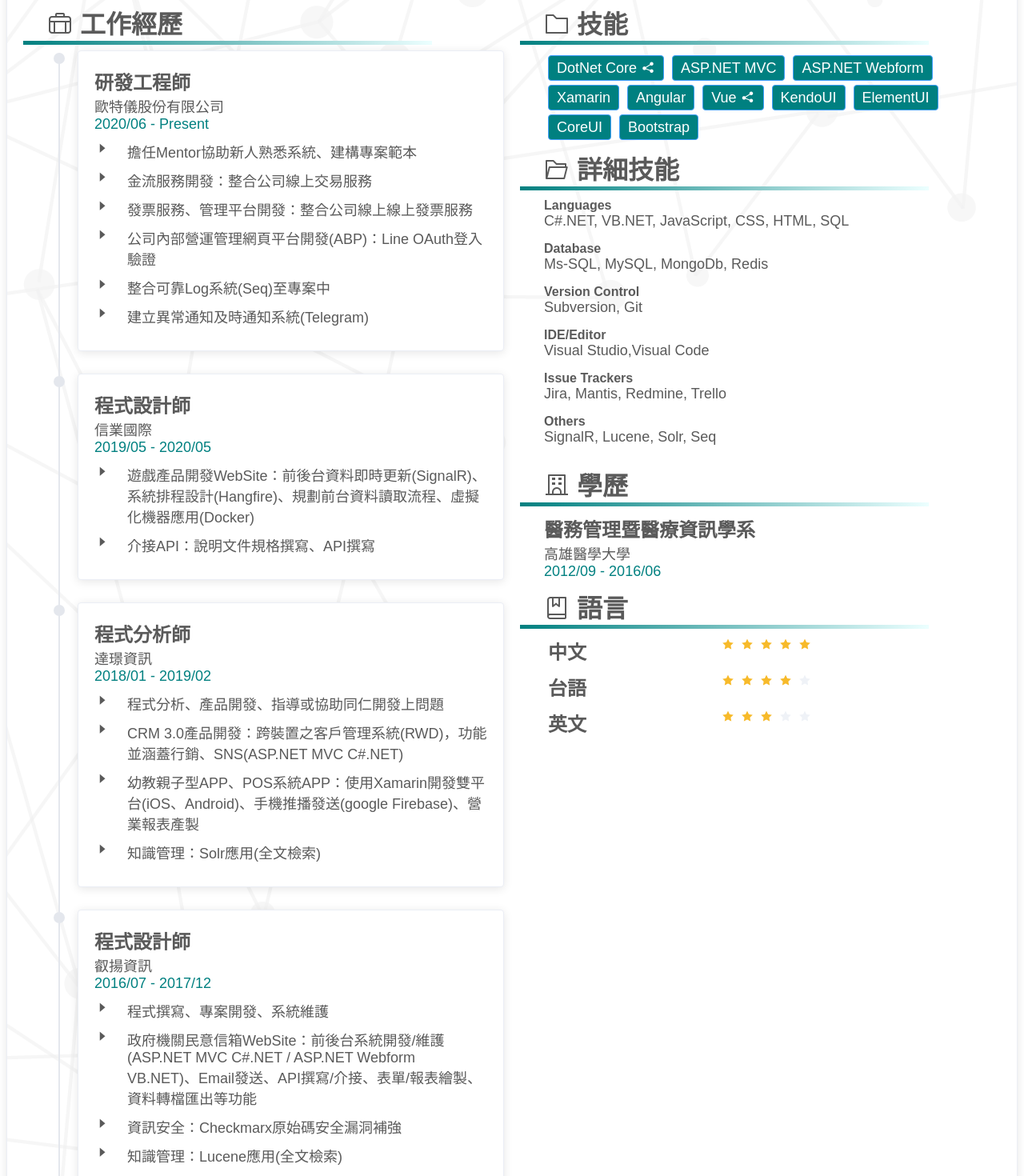
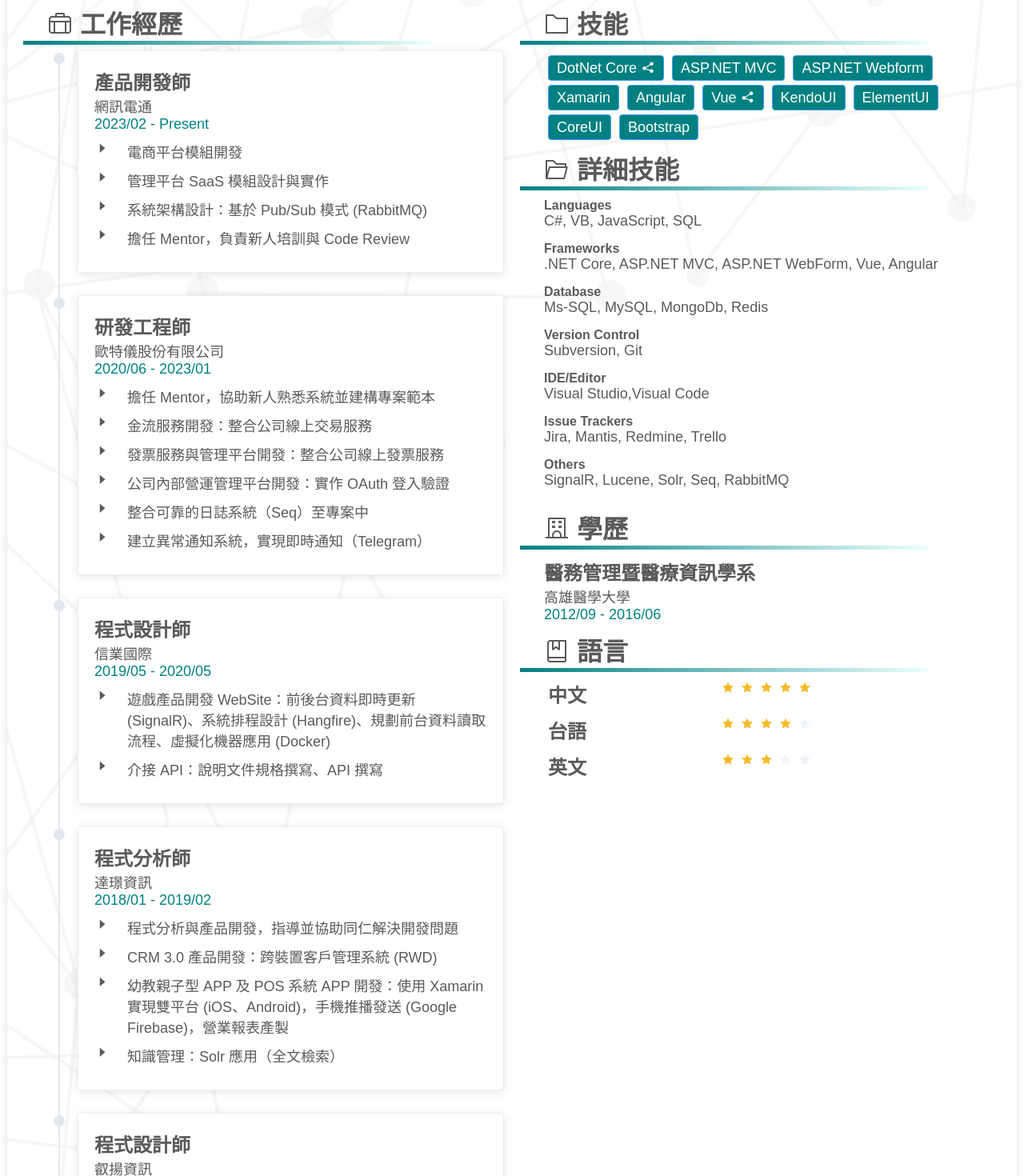
Before and after one commit to genius9450/resume, a Vue app: page / in a window 1280 px wide. Shown: the part 220-1690 px from the top of the page at 80% size. Built offline with nearby package versions, Linux system fonts and the light colour scheme.

Commit message:
更新履歷

```diff
--- a/src/components/ExperienceSection.vue
+++ b/src/components/ExperienceSection.vue
@@ -51,10 +51,21 @@ export default {
   data: function () {
     return {
         activities: [
+          {
+          title: this.$i18n.t('productDeveloper'),
+          company: this.$i18n.t('telexpress'),
+          timestamp: '2023/02 - Present',
+          taskList: [
+            this.$i18n.t('telexpress_task1'),
+            this.$i18n.t('telexpress_task2'),
+            this.$i18n.t('telexpress_task3'),
+            this.$i18n.t('telexpress_task4')
+          ]
+        },
         {
           title: this.$i18n.t('developmentEngineer'),
           company: this.$i18n.t('altob'),
-          timestamp: '2020/06 - Present',
+          timestamp: '2020/06 - 2023/01',
           taskList: [
             this.$i18n.t('altob_task1'),
             this.$i18n.t('altob_task2'),
--- a/src/components/OtherSkillSection.vue
+++ b/src/components/OtherSkillSection.vue
@@ -31,7 +31,11 @@ export default {
         otherSkillList: [
          {
            type: 'Languages',
-           desc: 'C#.NET, VB.NET, JavaScript, CSS, HTML, SQL'
+           desc: 'C#, VB, JavaScript, SQL'
+         },
+         {
+           type: 'Frameworks',
+           desc: '.NET Core, ASP.NET MVC, ASP.NET WebForm, Vue, Angular'
          },
          {
            type: 'Database',
@@ -51,7 +55,7 @@ export default {
          },
          {
            type: 'Others',
-           desc: 'SignalR, Lucene, Solr, Seq'
+           desc: 'SignalR, Lucene, Solr, Seq, RabbitMQ'
          }
         ]
       };
--- a/src/lang/en.json
+++ b/src/lang/en.json
@@ -3,34 +3,41 @@
     "myTitle": "Full Stack Developer",
 
     "workExperience": "WORK EXPERIENCE",
+    "productDeveloper": "Product Developer",
     "developmentEngineer": "Development Engineer",
     "programmer": "Programmer",
     "programAnalyst": "Program Analyst",
     "assistantProgrammer": "Assistant Programmer",
 
+    "telexpress": "Telexpress",
+    "telexpress_task1": "E-commerce platform module development",
+    "telexpress_task2": "SaaS module design and implementation for management platforms",
+    "telexpress_task3": "System architecture design: Pub/Sub pattern (RabbitMQ)",
+    "telexpress_task4": "Mentor role: onboarding new team members and conducting Code Reviews",
+
     "altob": "ALTOB INC.",
-    "altob_task1": "Served as Mentor to assist colleague to solve development problems, establish the project template",
-    "altob_task2": "Project Development - Cash flow：Integrate online trading services",
-    "altob_task3": "Project Development - Invoice：Integrate online and offline invoice services",
-    "altob_task4": "Project Development - Website(Management)：Develop with ABP, and implement Line OAuth login",
-    "altob_task5": "Integrate a reliable log system(using Seq) into project",
-    "altob_task6": "Establish an exception notification system(using Telegram)",
+    "altob_task1": "Mentored new team members and built project templates",
+    "altob_task2": "Integrated payment services into the online transaction system",
+    "altob_task3": "Developed invoice services and management platforms",
+    "altob_task4": "Built an internal management platform with OAuth authentication",
+    "altob_task5": "Integrated Seq logging system into projects",
+    "altob_task6": "Created a real-time exception notification system via Telegram",
 
     "shinya": "SIN YE International Co.",
-    "shinya_task1": "Product Development - Website(Game): Real-time data(SignalR), schedule jobs(Hangfire), virtualization application(Docker)",
-    "shinya_task2": "Writing system document, API development",
+    "shinya_task1": "Product Development - Website(Game): Real-time data (SignalR), schedule jobs (Hangfire), virtualization application (Docker)",
+    "shinya_task2": "API Integration: Writing specification documents and API development",
 
     "dajin": "Dajin Software",
-    "dajin_task1": "Program analysis, product development, and help colleague solve development problems",
-    "dajin_task2": "Product Development - Website(CRM): Develop with ASP.NET MVC",
-    "dajin_task3": "Product Development - APP(Electronic contact book, POS): Develop with Xamarin(iOS,Android), push notification(google Firebase),report design",
-    "dajin_task4": "Project Development - Knowledge management system: Develop with Solr(Full-Text Search)",
+    "dajin_task1": "Program analysis, product development, and help team members solve development problems",
+    "dajin_task2": "CRM 3.0 product development: Cross-device customer management system (RWD)",
+    "dajin_task3": "Parent-child APP, POS system APP development: Xamarin-based cross-platform (iOS, Android), mobile push notifications (Google Firebase), and business report generation",
+    "dajin_task4": "Knowledge management: Solr application (full-text search)",
 
     "gss": "Galaxy Software Services",
     "gss_task1": "Project development, system maintenance",
-    "gss_task2": "Project Development - Website(Government CRM): Develop with ASP.NET MVC/ASP.NET Webform, email sending, report design, data exporting",
+    "gss_task2": "Website(Government CRM): Including front-end and back-end system development, email sending, API writing and integration, form and report design, and data conversion/export",
     "gss_task3": "Information Security: Fix Application Security issue (with Checkmarx)",
-    "gss_task4": "Project Development - Knowledge management system: Develop with Lucene(Full-Text Search) ",
+    "gss_task4": "Knowledge management: Lucene application (full-text search)",
 
     "introduction": "Enjoy the use of limited resources to solve the current problems, and be willing to add some ideas in the development and design process, and also like to discuss with the team to stimulate different thinking, and hope to develop the great products that can solve the problem.",
 
--- a/src/lang/zh.json
+++ b/src/lang/zh.json
@@ -3,34 +3,41 @@
     "myTitle": "全端工程師",
 
     "workExperience": "工作經歷",
+    "productDeveloper": "產品開發師",
     "developmentEngineer": "研發工程師",
     "programmer": "程式設計師",
     "programAnalyst": "程式分析師",
     "assistantProgrammer": "助理工程師",
 
+    "telexpress": "網訊電通",
+    "telexpress_task1": "電商平台模組開發",
+    "telexpress_task2": "管理平台 SaaS 模組設計與實作",
+    "telexpress_task3": "系統架構設計：基於 Pub/Sub 模式 (RabbitMQ)",
+    "telexpress_task4": "擔任 Mentor，負責新人培訓與 Code Review",
+
     "altob": "歐特儀股份有限公司",
-    "altob_task1": "擔任Mentor協助新人熟悉系統、建構專案範本",
+    "altob_task1": "擔任 Mentor，協助新人熟悉系統並建構專案範本",
     "altob_task2": "金流服務開發：整合公司線上交易服務",
-    "altob_task3": "發票服務、管理平台開發：整合公司線上線上發票服務",
-    "altob_task4": "公司內部營運管理網頁平台開發(ABP)：Line OAuth登入驗證",
-    "altob_task5": "整合可靠Log系統(Seq)至專案中",
-    "altob_task6": "建立異常通知及時通知系統(Telegram)",
+    "altob_task3": "發票服務與管理平台開發：整合公司線上發票服務",
+    "altob_task4": "公司內部營運管理平台開發：實作 OAuth 登入驗證",
+    "altob_task5": "整合可靠的日誌系統（Seq）至專案中",
+    "altob_task6": "建立異常通知系統，實現即時通知（Telegram）",
 
     "shinya": "信業國際",
-    "shinya_task1": "遊戲產品開發WebSite：前後台資料即時更新(SignalR)、系統排程設計(Hangfire)、規劃前台資料讀取流程、虛擬化機器應用(Docker)",
-    "shinya_task2": "介接API：說明文件規格撰寫、API撰寫",
+    "shinya_task1": "遊戲產品開發 WebSite：前後台資料即時更新 (SignalR)、系統排程設計 (Hangfire)、規劃前台資料讀取流程、虛擬化機器應用 (Docker)",
+    "shinya_task2": "介接 API：說明文件規格撰寫、API 撰寫",
 
     "dajin": "達璟資訊",
-    "dajin_task1": "程式分析、產品開發、指導或協助同仁開發上問題",
-    "dajin_task2": "CRM 3.0產品開發：跨裝置之客戶管理系統(RWD)，功能並涵蓋行銷、SNS(ASP.NET MVC C#.NET)",
-    "dajin_task3": "幼教親子型APP、POS系統APP：使用Xamarin開發雙平台(iOS、Android)、手機推播發送(google Firebase)、營業報表產製",
-    "dajin_task4": "知識管理：Solr應用(全文檢索)",
+    "dajin_task1": "程式分析與產品開發，指導並協助同仁解決開發問題",
+    "dajin_task2": "CRM 3.0 產品開發：跨裝置客戶管理系統 (RWD)",
+    "dajin_task3": "幼教親子型 APP 及 POS 系統 APP 開發：使用 Xamarin 實現雙平台 (iOS、Android)，手機推播發送 (Google Firebase)，營業報表產製",
+    "dajin_task4": "知識管理：Solr 應用（全文檢索）",
 
     "gss": "叡揚資訊",
-    "gss_task1": "程式撰寫、專案開發、系統維護",
-    "gss_task2": "政府機關民意信箱WebSite：前後台系統開發/維護(ASP.NET MVC C#.NET / ASP.NET Webform VB.NET)、Email發送、API撰寫/介接、表單/報表繪製、資料轉檔匯出等功能",
-    "gss_task3": "資訊安全：Checkmarx原始碼安全漏洞補強",
-    "gss_task4": "知識管理：Lucene應用(全文檢索)",
+    "gss_task1": "程式撰寫、專案開發與系統維護",
+    "gss_task2": "政府機關民意信箱網站開發與維護：包含前後台系統開發、Email 發送、API 撰寫與介接、表單與報表繪製、資料轉檔與匯出",
+    "gss_task3": "資訊安全：使用 Checkmarx 修補原始碼安全漏洞",
+    "gss_task4": "知識管理：Lucene 應用（全文檢索）",
 
     "introduction": "享受使用有限資源解決當下問題，樂於在開發過程中加入小巧思，也喜歡與團隊共同討論進而激盪出不同思維，期望能發揮所學開發出有溫度並且解決痛點的產品。",
 
```
